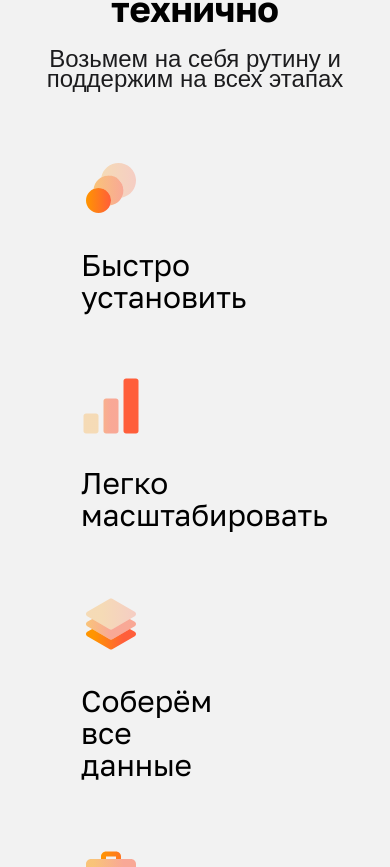
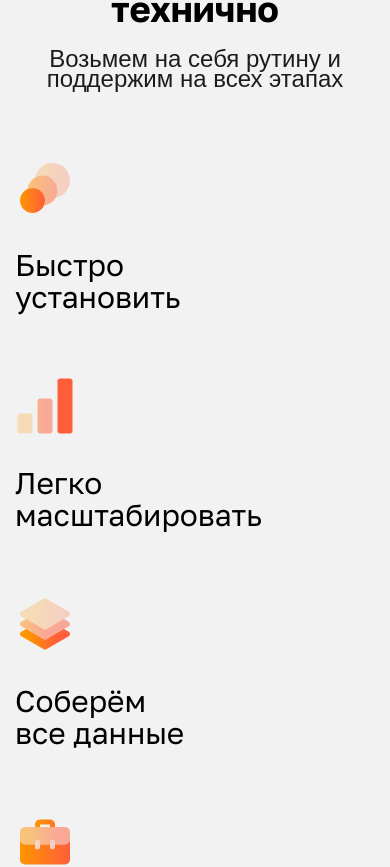
Before and after one commit to kevinpakCode/landing-datahub, a Next.js app: page / in a window 390 px wide. Shown: the part 6668-7535 px from the top of the page. Built offline with nearby package versions, Linux system fonts and the light colour scheme; a web font is replaced by a local one.

Commit message:
[FRN-186] fix log

```diff
--- a/layouts/landing-page.tsx
+++ b/layouts/landing-page.tsx
@@ -8,6 +8,7 @@ const LandingPage = (props) => {
       <Head>
         <meta http-equiv="X-UA-Compatible" content="IE=edge" />
         <meta name="viewport" content="width=device-width, initial-scale=1" />
+        <link rel="shortcut icon" type="image/x-icon" href="/images/svg/logo-min.svg" />
       </Head>
       <div className="wrapper">
         <Header />
--- a/styles/components/integration.module.scss
+++ b/styles/components/integration.module.scss
@@ -49,7 +49,7 @@
       flex-wrap: wrap;
       max-width: 570px;
       margin: auto;
-      max-width: 228px;
+      min-width: 228px;
 
       &Item {
         width: 50%;
```
